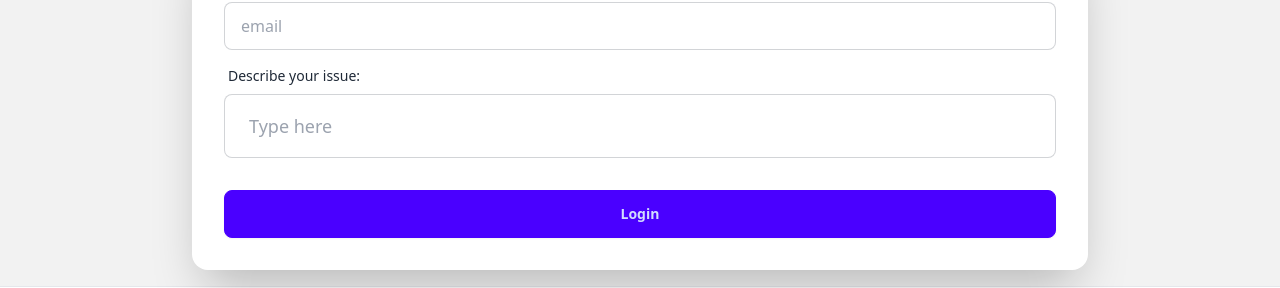
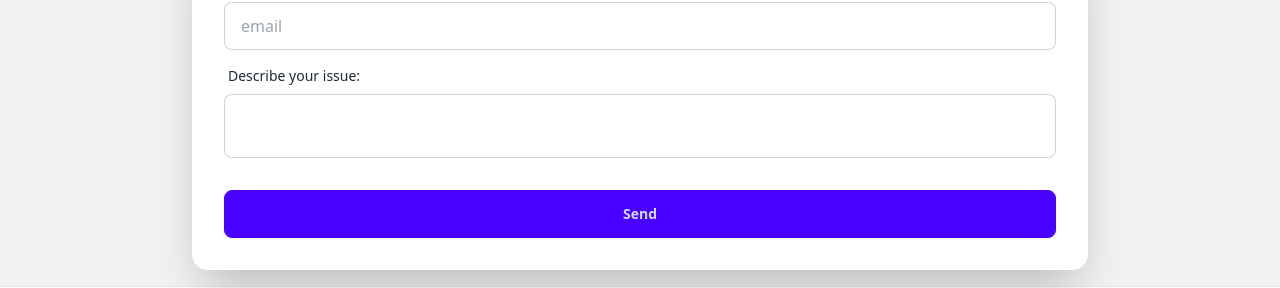
Before and after one commit to CS361-Oregon-State-University/Hexagon, a React (Vite) app in the folder client/: page /faq in a window 1280 px wide. Shown: the part 738-1026 px from the top of the page. Built offline with nearby package versions, Linux system fonts and the light colour scheme; no server answers.

Commit message:
contact form tweak

```diff
--- a/client/src/routes/faq.tsx
+++ b/client/src/routes/faq.tsx
@@ -33,10 +33,10 @@ const faq = () => {
                     <label className="label">
                       <span className="label-text">Describe your issue:</span>
                     </label>
-                    <input type="text" placeholder="Type here" className="input input-bordered input-lg w-full" />
+                    <input type="text" className="input input-bordered input-lg w-full" />
                   </div>
                   <div className="form-control mt-6">
-                    <button className="btn btn-primary">Login</button>
+                    <button className="btn btn-primary">Send</button>
                   </div>
                 </form>
               </div>
```
